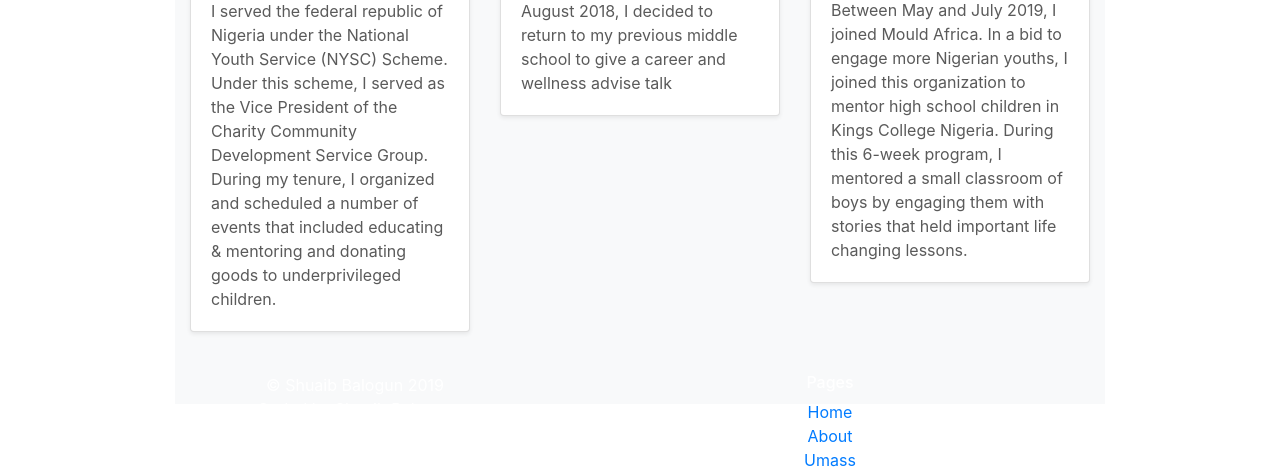
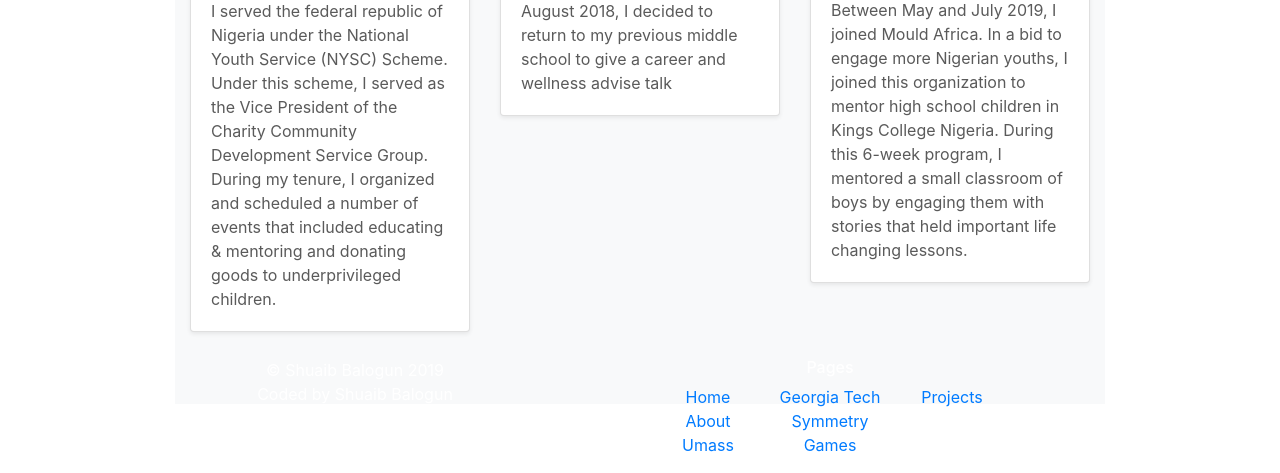
Before and after one commit to shabbacodes/shabbacodes.github.io, a plain HTML site: page Pages/Projects.html in a window 1280 px wide. Shown: the part 327-800 px from the top of the page. Drawn offline with nearby package versions, Linux system fonts and the light colour scheme.

Commit message:
lil update

```diff
--- a/Styles/project.css
+++ b/Styles/project.css
@@ -20,10 +20,13 @@ body {
     left: 0;
     bottom: 0;
     width: 100%;
-    height: 100px;
+    height: auto;
     color: white;
     text-align: center;
   }
+  #footerul {
+    column-count: 3;
+}
   @media screen and (min-width : 991px){
     .container-fluid {
         max-width: 960px;
```
